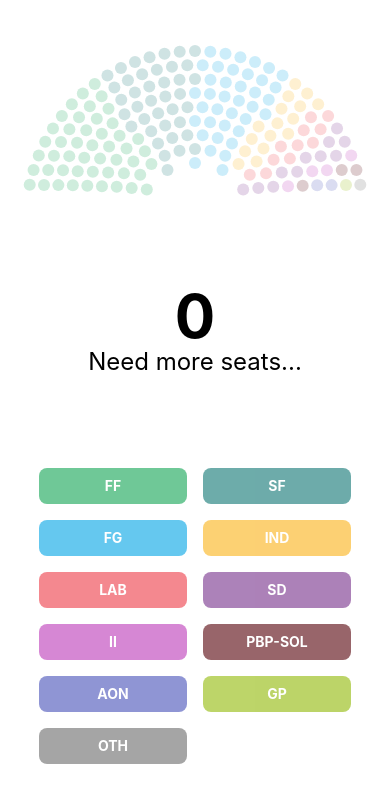
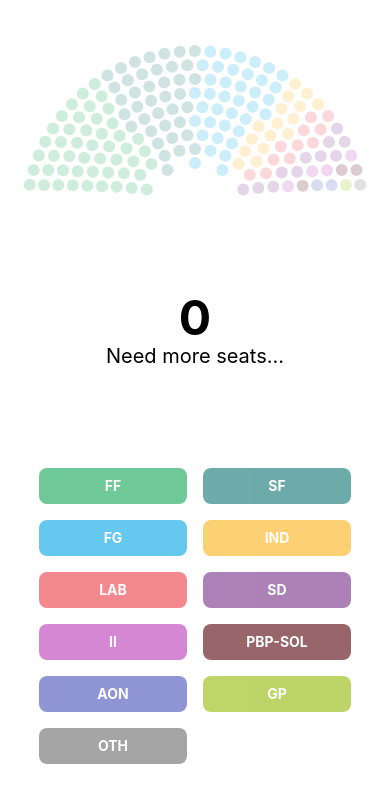
Before and after one commit to ConorCallanan2003/coalition-builder, a React (Create React App) app: page / in a window 390 px wide. Shown: the top 802 px of the page. Built offline with nearby package versions, Linux system fonts and the light colour scheme.

Commit message:
fix issue with mobile again

```diff
--- a/src/App.tsx
+++ b/src/App.tsx
@@ -685,12 +685,12 @@ export default function App() {
       </div>
       <div className="absolute bg-transparent w-full h-full md:top-0 -top-[100px] bottom-0 right-0 left-0 flex justify-center items-center">
         <div className="flex flex-col items-center justify-center">
-          <div className="md:text-[100px] text-[60px] leading-none font-bold text-black pt-[20px] md:pt-[250px]">
+          <div className="md:text-[100px] text-5xl leading-none font-bold text-black pt-[20px] md:pt-[250px]">
             {chartData
               .filter((party) => selectedParties.includes(party.partyName))
               .reduce((p, c) => p + c.seats, 0)}
           </div>
-          <p className="text-2xl">
+          <p className="text-xl">
             {chartData
               .filter((party) => selectedParties.includes(party.partyName))
               .reduce((p, c) => p + c.seats, 0) > 88
```
